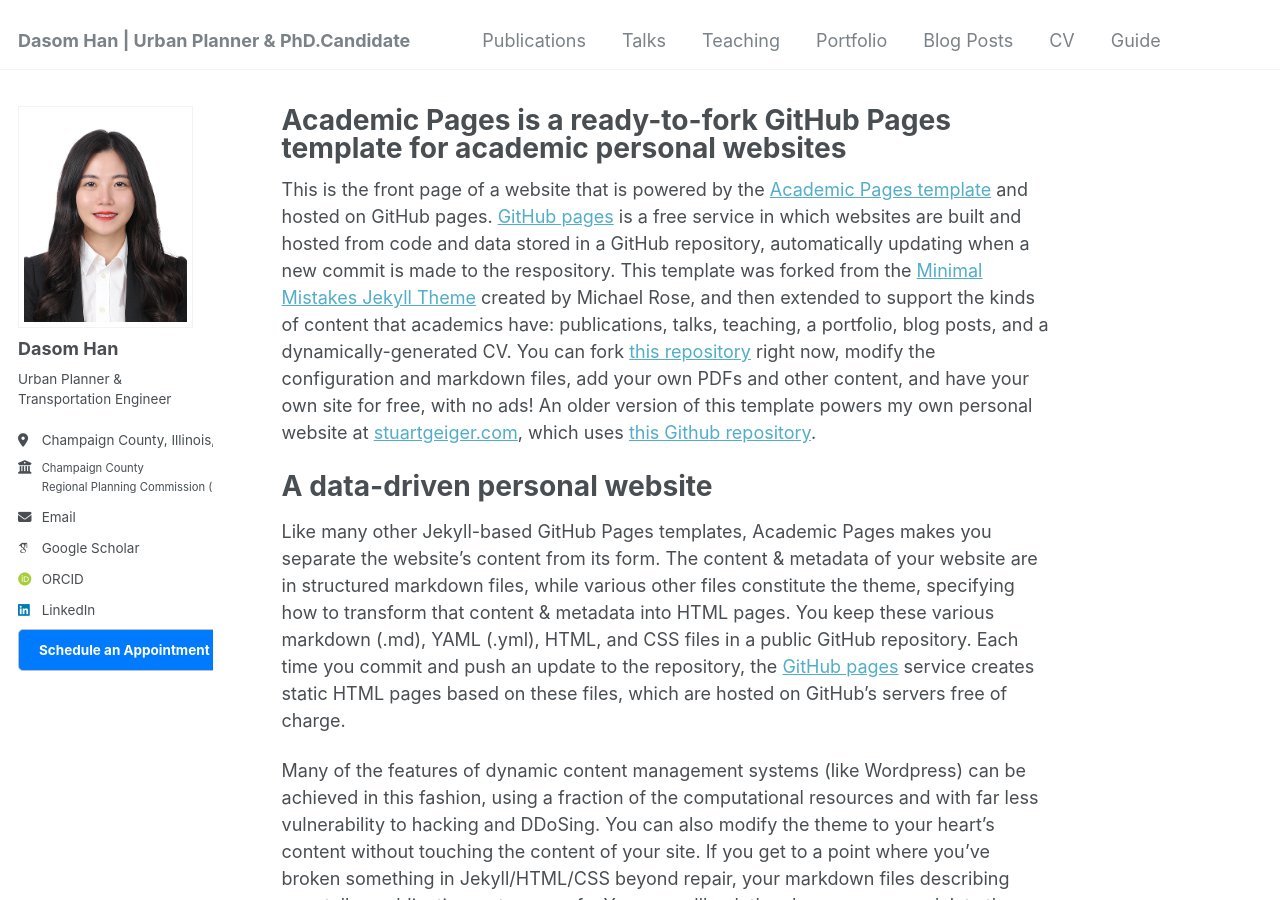
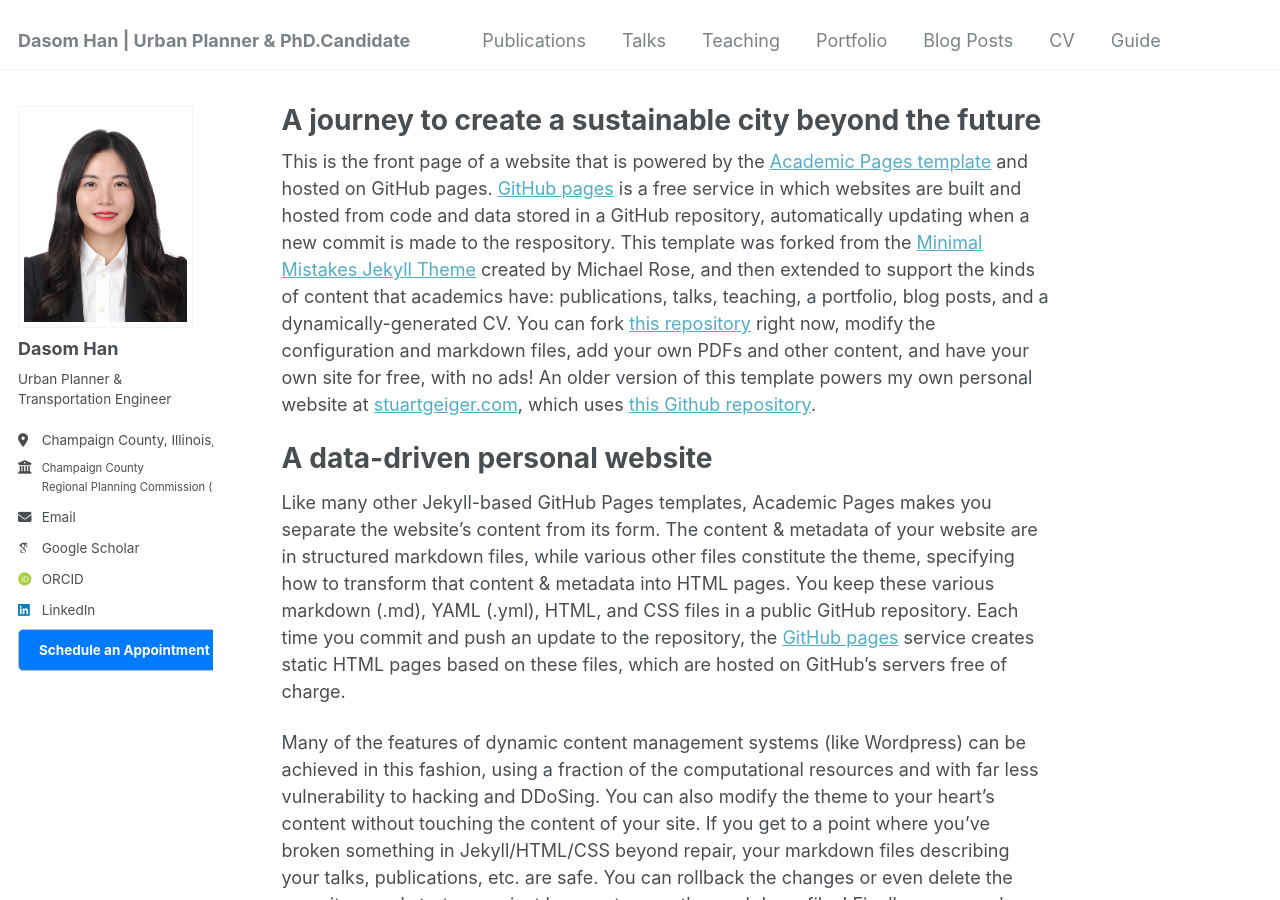
Before and after one commit to dasomh/dasomh.github.io, a Jekyll site: the page built from _pages/about.md, in a window 1280 px wide and 900 px high. Built offline with Jekyll 4.4.1, drawn with Linux system fonts in a browser that asks for light colours; some web fonts are replaced.

Commit message:
Update about.md

```diff
--- a/_pages/about.md
+++ b/_pages/about.md
@@ -1,6 +1,6 @@
 ---
 permalink: /
-title: "Academic Pages is a ready-to-fork GitHub Pages template for academic personal websites"
+title: "A journey to create a sustainable city beyond the future"
 author_profile: true
 redirect_from:
   - /about/
```
